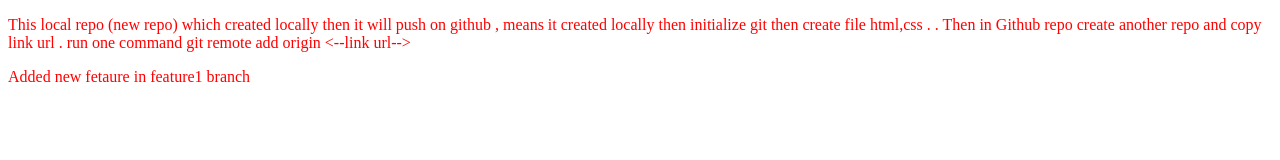
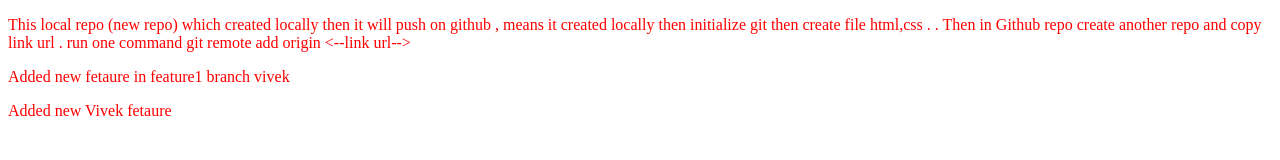
Before and after one commit to Mukeshsingh2293/local-repo, a plain HTML site: page index.html in a window 1280 px wide. Drawn offline with Linux system fonts and the light colour scheme.

Commit message:
new changes from vivek

```diff
--- a/index.html
+++ b/index.html
@@ -13,6 +13,7 @@
         . Then in Github repo create another repo and copy link url
         . run one command git remote add origin <--link url-->
     </p>
-    <p>Added new fetaure in feature1 branch</p>
+    <p>Added new fetaure in feature1 branch vivek</p>
+     <p>Added new Vivek fetaure </p>
 </body>
 </html>
```
